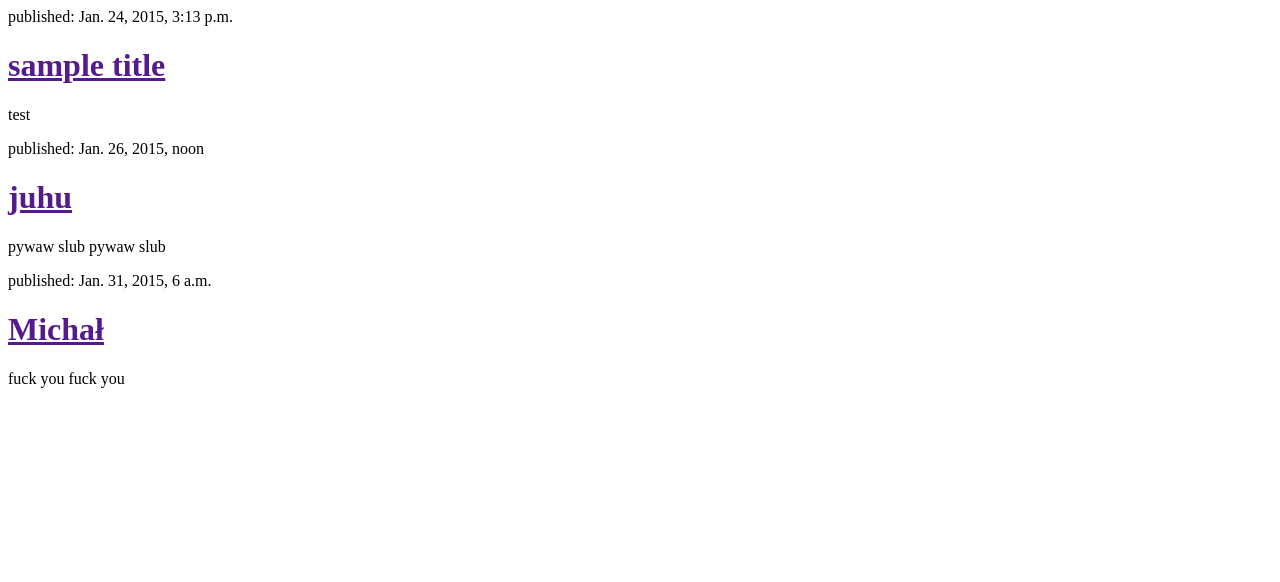
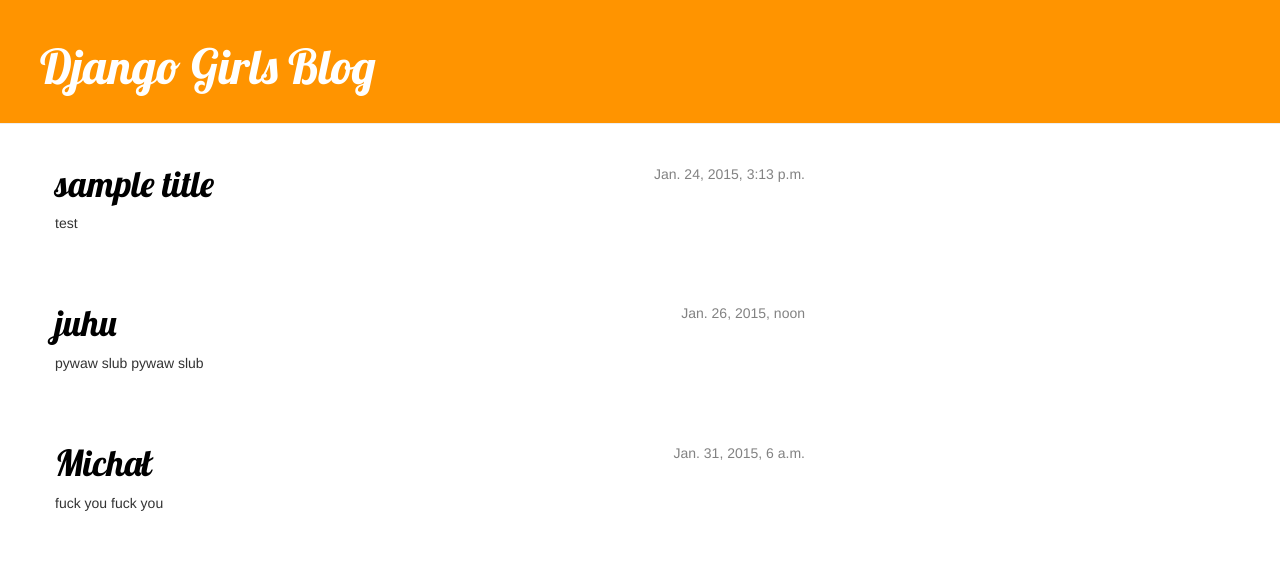
Before and after one commit to gpks/dg, a Django app: page / in a window 1280 px wide. Shown: the top 582 px of the page. Run offline with Django 3.2, Linux system fonts and the light colour scheme; data comes from the database, SQL or seed files in the repository; some libraries are stand-ins or nearby versions.

Commit message:
add post details

```diff
--- /dev/null
+++ b/blog/templates/blog/base.html
@@ -0,0 +1,27 @@
+{% load staticfiles %}
+
+<html>
+<head>
+  <title>My blog</title>
+  <link rel="stylesheet" href="//maxcdn.bootstrapcdn.com/bootstrap/3.2.0/css/bootstrap.min.css">
+  <link rel="stylesheet" href="//maxcdn.bootstrapcdn.com/bootstrap/3.2.0/css/bootstrap-theme.min.css">
+  <script src="//maxcdn.bootstrapcdn.com/bootstrap/3.2.0/js/bootstrap.min.js"></script>
+  <link rel="stylesheet" href="{% static 'css/blog.css' %}">
+  <link href="//fonts.googleapis.com/css?family=Lobster&subset=latin,latin-ext" rel="stylesheet" type="text/css">
+</head>
+<body>
+  <div class="page-header">
+    <h1><a href="/">Django Girls Blog</a></h1>
+  </div>
+
+  <div class="content container">
+    <div class="row">
+      <div class="col-md-8">
+        {% block content %}
+        {% endblock %}
+      </div>
+    </div>
+  </div>
+</body>
+
+</html>
--- a/blog/templates/blog/post_list.html
+++ b/blog/templates/blog/post_list.html
@@ -1,11 +1,13 @@
-<html>
-  <div>
-    {% for post in posts %}
-    <div>
-      <p>published: {{ post.published_date }}</p>
-      <h1><a href="">{{ post.title }}</a></h1>
-      <p>{{ post.text|linebreaks }}</p>
-    </div>
-    {% endfor %}
+{% extends 'blog/base.html' %}
+
+{% block content %}
+{% for post in posts %}
+<div class="post">
+  <div class="date">
+    {{ post.published_date }}
   </div>
-</html>
+  <h1><a href="{% url 'blog.views.post_detail' pk=post.pk %}">{{ post.title }}</a></h1>
+  <p>{{ post.text|linebreaks }}</p>
+</div>
+{% endfor %}
+{% endblock content %}
--- a/blog/urls.py
+++ b/blog/urls.py
@@ -3,4 +3,5 @@
 
 urlpatterns = patterns('',
     url(r'^$', views.post_list),
+    url(r'^post/(?P<pk>[0-9]+)/$', views.post_detail)
 )
--- a/blog/views.py
+++ b/blog/views.py
@@ -1,8 +1,15 @@
 from django.shortcuts import render
 from .models import Post
+from django.shortcuts import render, get_object_or_404
+
 
 # Create your views here.
 
 def post_list(request):
     posts = Post.objects.filter(published_date__isnull=False).order_by('published_date')
     return render(request, 'blog/post_list.html', {'posts': posts})
+
+
+def post_detail(request, pk):
+    post = get_object_or_404(Post, pk=pk)
+    return render(request, 'blog/post_detail.html', {'post': post})
--- a/mysite/settings.py
+++ b/mysite/settings.py
@@ -99,3 +99,6 @@
     from .local_settings import *
 except ImportError:
     pass
+STATICFILES_DIRS = (
+    os.path.join(BASE_DIR, "static"),
+)
--- /dev/null
+++ b/static/css/blog.css
@@ -0,0 +1,49 @@
+
+
+.page-header {
+  background-color: #ff9400;
+  margin-top: 0;
+  padding: 20px 20px 20px 40px;
+}
+
+.page-header h1, .page-header h1 a, .page-header h1 a:visited, .page-header h1 a:active {
+  color: #ffffff;
+  font-size: 36pt;
+  text-decoration: none;
+}
+
+.content {
+  margin-left: 40px;
+}
+
+h1, h2, h3, h4 {
+  font-family: 'Lobster', cursive;
+}
+
+.date {
+  float: right;
+  color: #828282;
+}
+
+.save {
+  float: right;
+}
+
+.post-form textarea, .post-form input {
+  width: 100%;
+}
+
+.top-menu, .top-menu:hover, .top-menu:visited {
+  color: #ffffff;
+  float: right;
+  font-size: 26pt;
+  margin-right: 20px;
+}
+
+.post {
+  margin-bottom: 70px;
+}
+
+.post h1 a, .post h1 a:visited {
+  color: #000000;
+}
```
Also changed, not shown: blog/templates/blog/post_detail.html (added, +11 -0 lines).
